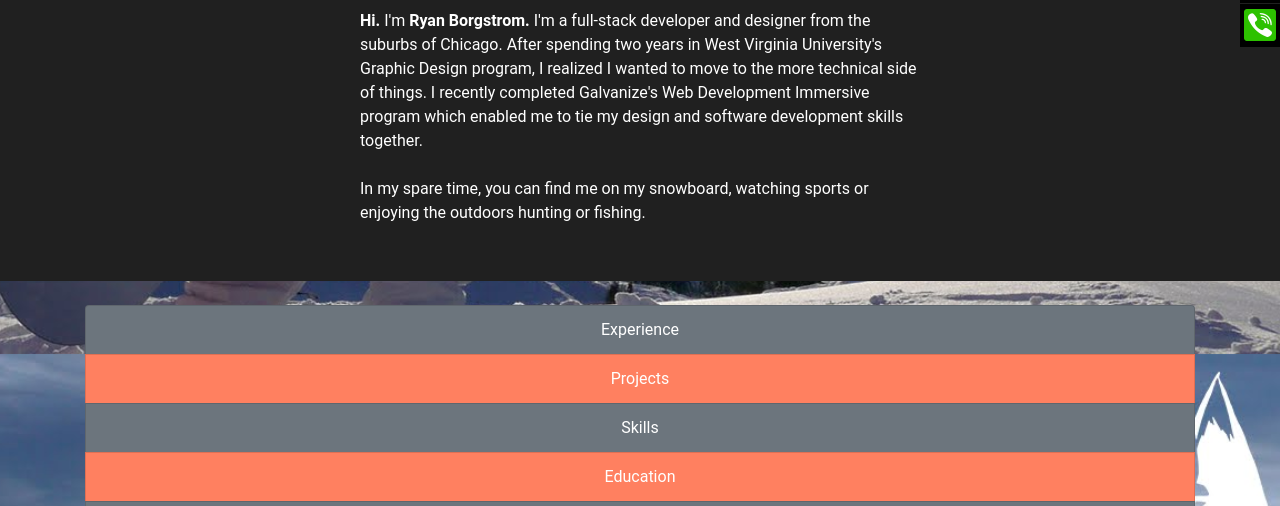
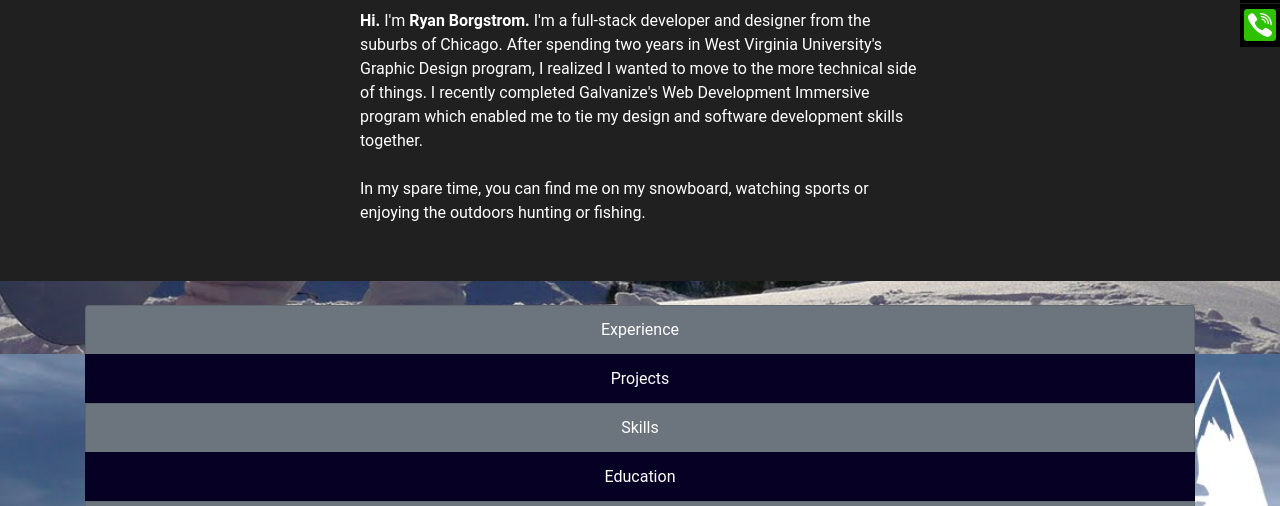
Before and after one commit to rkborgstrom/Developer-Portfolio, a website: page public/index.html in a window 1280 px wide. Shown: the part 446-952 px from the top of the page. Drawn offline with nearby package versions, Linux system fonts and the light colour scheme; files whose address does not match are found by name.

```diff
--- a/public/style.css
+++ b/public/style.css
@@ -15,7 +15,7 @@
 }
 
 #list-example a {
-  background-color: #ff8060;
+  background-color: #050024;
 }
 
 #ss {
```
